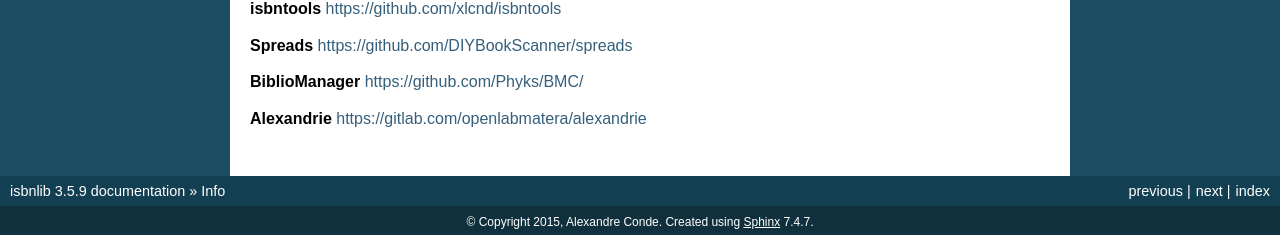
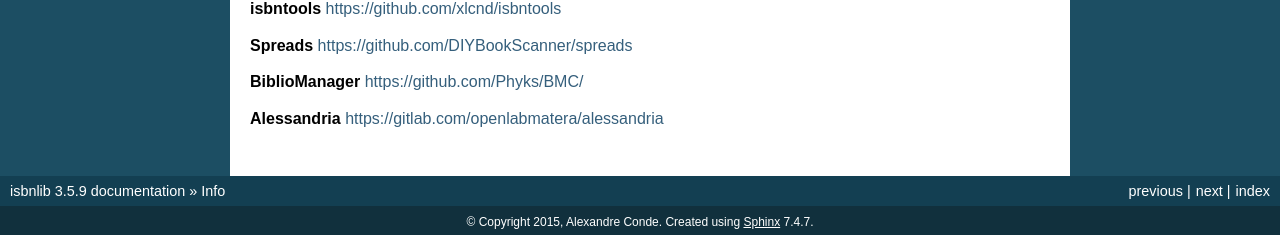
Before and after one commit to rysto3/isbnlib, a Sphinx documentation site: the page built from docs/info.rst, in a window 1280 px wide. Shown: the part 1023-1258 px from the top of the page. Built offline with Sphinx 7.4.7, drawn with Linux system fonts in a browser that asks for light colours.

Commit message:
complete pull request #38

```diff
--- a/docs/info.rst
+++ b/docs/info.rst
@@ -74,7 +74,7 @@ Projects using *isbnlib*
 
 **BiblioManager**  https://github.com/Phyks/BMC/
 
-**Alexandrie**     https://gitlab.com/openlabmatera/alexandrie
+**Alessandria**     https://gitlab.com/openlabmatera/alessandria
 
 
 
```
